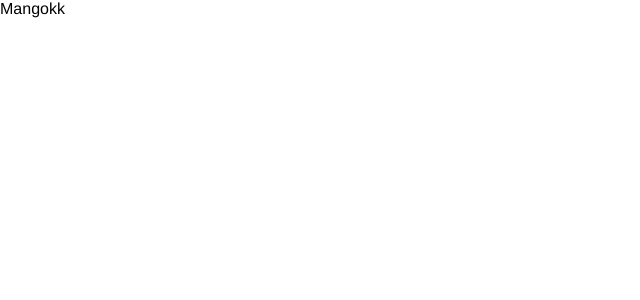
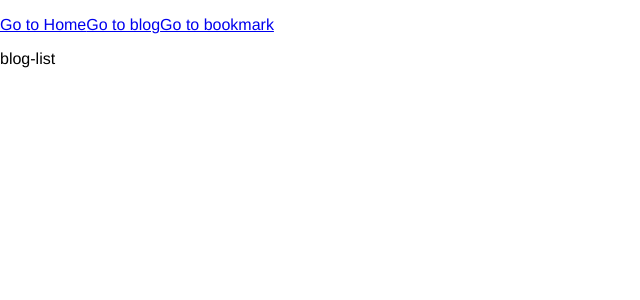
Before and after one commit to kankk/mk, a Vue app: page /#/blog in a window 1280 px wide. Shown: the top 300 px of the page, without its empty margins (0-640 px from the left). Built offline with nearby package versions, Linux system fonts and the light colour scheme.

Commit message:
feat: add vue-router

```diff
--- a/package.json
+++ b/package.json
@@ -10,7 +10,8 @@
     "prettier": "prettier --write ."
   },
   "dependencies": {
-    "vue": "^3.2.25"
+    "vue": "^3.2.25",
+    "vue-router": "^4.0.12"
   },
   "devDependencies": {
     "@types/node": "^17.0.21",
--- a/src/App.vue
+++ b/src/App.vue
@@ -1,9 +1,11 @@
 <script setup lang="ts">
+import MHeader from '@components/MHeader.vue';
 </script>
 
 <template>
 <div class="app">
-  Mangokk
+  <MHeader />
+  <router-view />
 </div>
 </template>
 
--- /dev/null
+++ b/src/components/MHeader.vue
@@ -0,0 +1,15 @@
+<script setup lang="ts">
+</script>
+
+<template>
+<div class="m-header">
+  <p>
+    <router-link to="/">Go to Home</router-link>
+    <router-link to="/blog">Go to blog</router-link>
+    <router-link to="/bookmark">Go to bookmark</router-link>
+  </p>
+</div>
+</template>
+
+<style lang="scss">
+</style>
--- /dev/null
+++ b/src/pages/Blog/BlogList.vue
@@ -0,0 +1,11 @@
+<script setup lang="ts">
+</script>
+
+<template>
+<div class="blog-list">
+  blog-list
+</div>
+</template>
+
+<style lang="scss">
+</style>
--- /dev/null
+++ b/src/pages/Bookmark/BookmarkList.vue
@@ -0,0 +1,11 @@
+<script setup lang="ts">
+</script>
+
+<template>
+<div class="bookmark-list">
+  bookmark-list
+</div>
+</template>
+
+<style lang="scss">
+</style>
--- /dev/null
+++ b/src/pages/Home.vue
@@ -0,0 +1,11 @@
+<script setup lang="ts">
+</script>
+
+<template>
+<div class="home">
+  home
+</div>
+</template>
+
+<style lang="scss">
+</style>
--- a/tsconfig.json
+++ b/tsconfig.json
@@ -13,6 +13,7 @@
     "paths": {
       "@/*": ["./src/*"],
       "~types/*": ["./types/*"],
+      "@pages/*": ["./src/pages/*"],
       "@components/*": ["./src/components/*"],
     }
   },
--- a/vite.config.ts
+++ b/vite.config.ts
@@ -9,6 +9,7 @@ export default defineConfig({
     alias: {
       '@': path.resolve(__dirname, 'src'),
       '@styles': path.resolve(__dirname, 'src/styles'),
+      '@pages': path.resolve(__dirname, 'src/pages'),
       '@components': path.resolve(__dirname, 'src/components'),
     }
   },
```
Also changed, not shown: src/main.ts (+9 -1 lines), src/router/index.ts (added, +27 -0 lines), .eslintrc.js, 1 other file (tests, documents, lock files or other folders).
